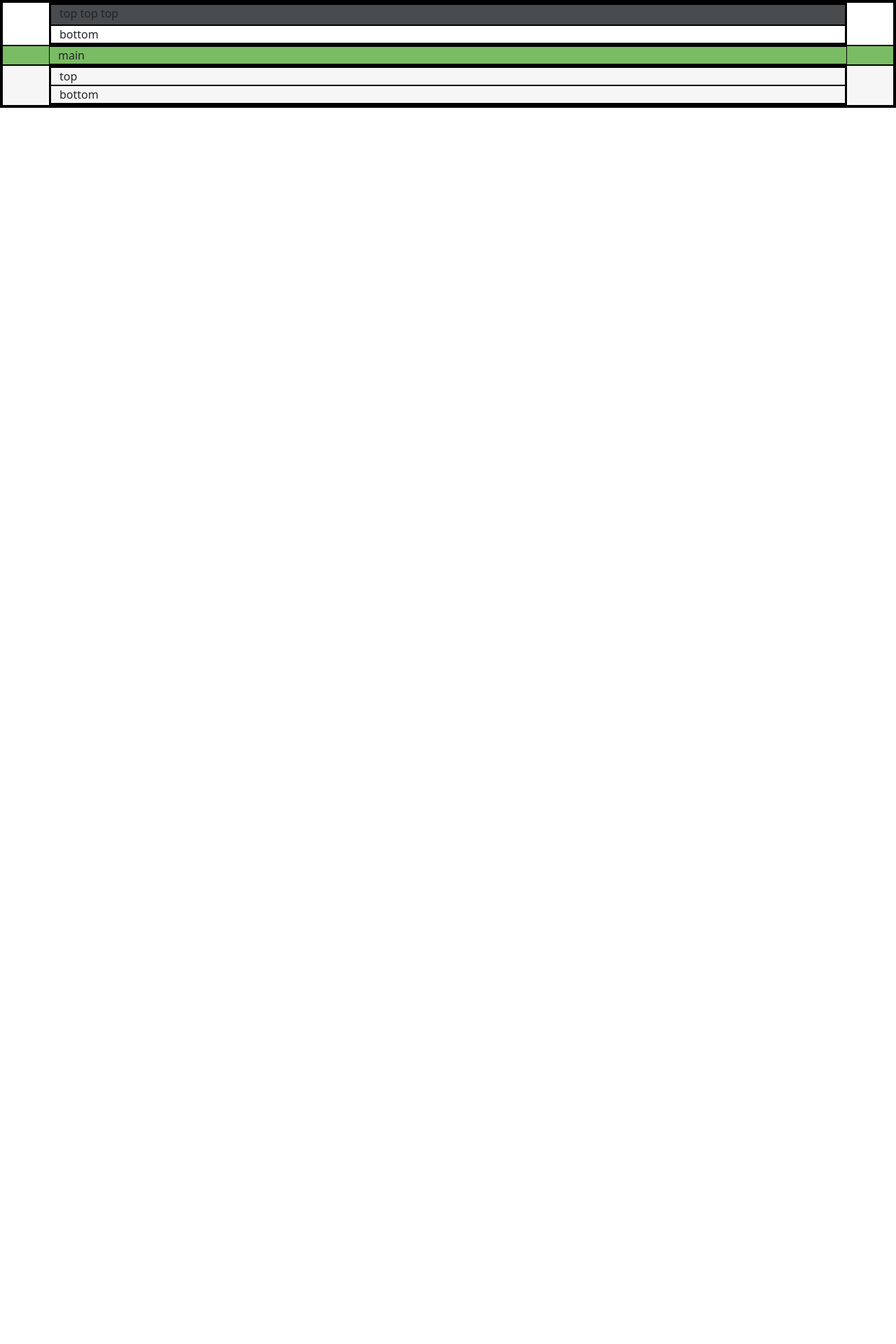
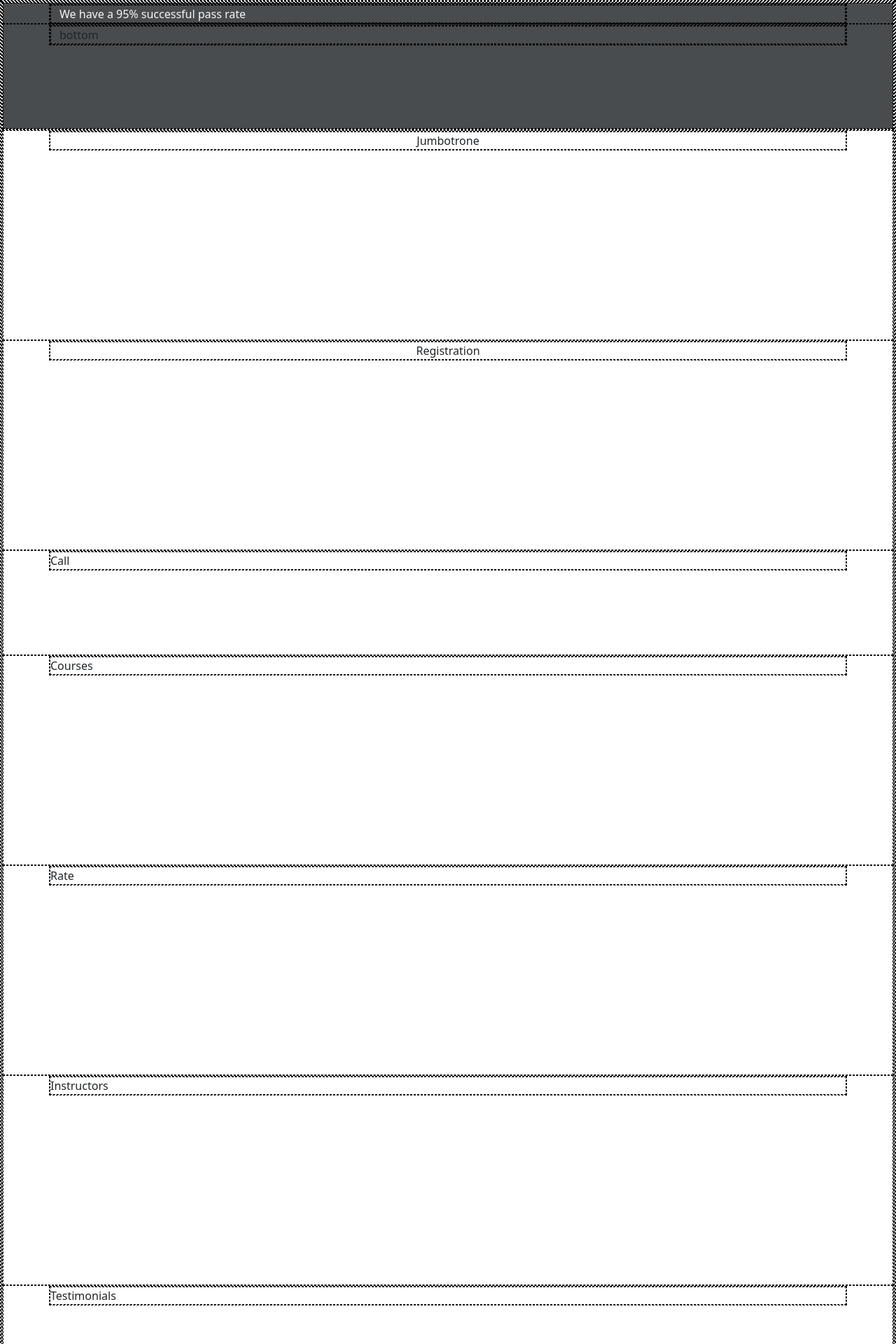
Before and after one commit to mattemutti/proj-html-vuejs, a Vue app: page / in a window 1280 px wide. Shown: the top 1920 px of the page at 70% size. Before the commit the page ends 800 px from the top, so only its background shows below. Built offline with nearby package versions, Linux system fonts and the light colour scheme.

Commit message:
add section site

```diff
--- a/src/assets/scss/style.scss
+++ b/src/assets/scss/style.scss
@@ -4,24 +4,69 @@
 
 
 
+
+
+
+/***********************************************************************************/
+/* DEBUG */
+
 * {
-	border: 1px solid black;
+	border: 1px dashed black;
 }
+
+.debug .jumbotrone,
+.registration,
+.courses,
+.rate,
+.instructors,
+.testimonials,
+.news,
+.bg_top_footer {
+	height: 300px;
+}
+
+.debug .call,
+.newsletter {
+	height: 150px;
+}
+
+
+/***********************************************************************************/
 
 header {
 
-	.header_top {
+	.bg_top {
 		background-color: $bg_header-footer;
 		height: 30px;
+		color: $bg_input;
 	}
+
+	.bg_bottom {
+		background-color: $bg_header-footer;
+		height: 150px;
+
+		.header_bottom {}
+
+
 	}
 
 
-main {
-	background-color: $primary_color;
+
 }
 
+/***********************************************************************************/
+
+main {}
+
+/***********************************************************************************/
 
 footer {
-	background-color: $bg_input;
+
+	.bg_top_footer {
+		background-color: $bg_header-footer;
 	}
+
+	.bg_bottom_footer {
+		background-color: $dark;
+	}
+}
--- a/src/components/AppFooter.vue
+++ b/src/components/AppFooter.vue
@@ -5,14 +5,26 @@ export default {
 </script>
 <template>
 
-	<footer>
-		<div class="container">
-			<div class="row">
+	<footer class="debug">
 
-				<div class="footer_top">top</div>
-				<div class="footer_bottom">bottom</div>
+		<div class="bg_top_footer">
+			<div class="container">
+				<div class="row">
+					<div class="footer_top">top</div>
+				</div>
 			</div>
 		</div>
+		<!-- Top -->
+
+		<div class="bg_bottom_footer">
+			<div class="container">
+				<div class="row">
+					<div class="footer_bottom">bottom</div>
+				</div>
+			</div>
+		</div>
+		<!-- Bottom -->
+
 	</footer>
 
 </template>
--- a/src/components/AppHeader.vue
+++ b/src/components/AppHeader.vue
@@ -6,10 +6,18 @@ export default {
 <template>
 
 	<header>
-		<div class="container">
-			<div class="row">
-				<div class="header_top">top top top</div>
-				<div class="header_bottom">bottom</div>
+		<div class="bg_top">
+			<div class="container">
+				<div class="row">
+					<div class="header_top">We have a 95% successful pass rate</div>
+				</div>
+			</div>
+		</div>
+		<div class="bg_bottom">
+			<div class="container">
+				<div class="row">
+					<div class="header_bottom">bottom</div>
+				</div>
 			</div>
 		</div>
 
--- a/src/components/AppMain.vue
+++ b/src/components/AppMain.vue
@@ -5,11 +5,89 @@ export default {
 </script>
 <template>
 
-	<main>
-		<div class="container">
-			main
+	<main class="debug">
 
-		</div>
+		<section class="jumbotrone">
+			<div class="container">
+				<div class="row justify-content-center">
+					Jumbotrone
+				</div>
+			</div>
+		</section>
+		<!-- Jumbotrone -->
+
+		<section class="registration">
+			<section class="container">
+				<div class="row justify-content-center">
+					Registration
+				</div>
+			</section>
+		</section>
+		<!-- Registration -->
+
+		<section class="call">
+			<div class="container">
+				<div class="row">
+					Call
+				</div>
+			</div>
+		</section>
+		<!-- Call -->
+
+		<section class="courses">
+			<div class="container">
+				<div class="row">
+					Courses
+				</div>
+			</div>
+		</section>
+		<!-- Courses -->
+
+		<section class="rate">
+			<div class="container">
+				<div class="row">
+					Rate
+				</div>
+			</div>
+		</section>
+		<!-- Rate -->
+
+		<section class="instructors">
+			<div class="container">
+				<div class="row">
+					Instructors
+				</div>
+			</div>
+		</section>
+		<!-- Instructors -->
+
+		<section class="testimonials">
+			<div class="container">
+				<div class="row">
+					Testimonials
+				</div>
+			</div>
+		</section>
+		<!-- Testimonials -->
+
+		<section class="news">
+			<div class="container">
+				<div class="row">
+					News
+				</div>
+			</div>
+		</section>
+		<!-- News -->
+
+		<section class="newsletter">
+			<div class="container">
+				<div class="row">
+					Newsletter
+				</div>
+			</div>
+		</section>
+		<!-- Newsletter -->
+
 	</main>
 
 </template>
```
Lines whose indentation alone changed are shown as unchanged.
